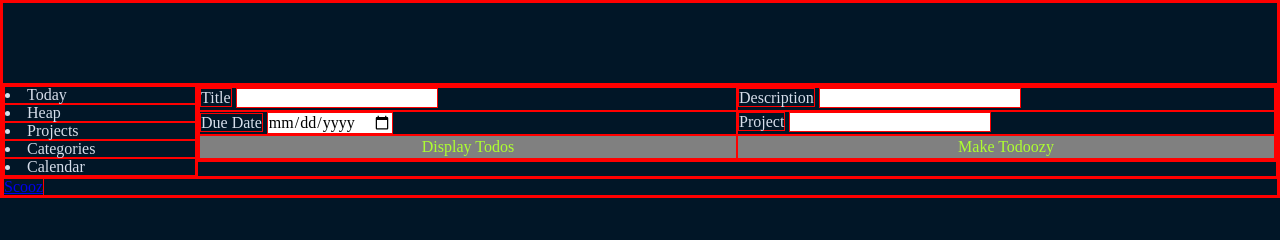
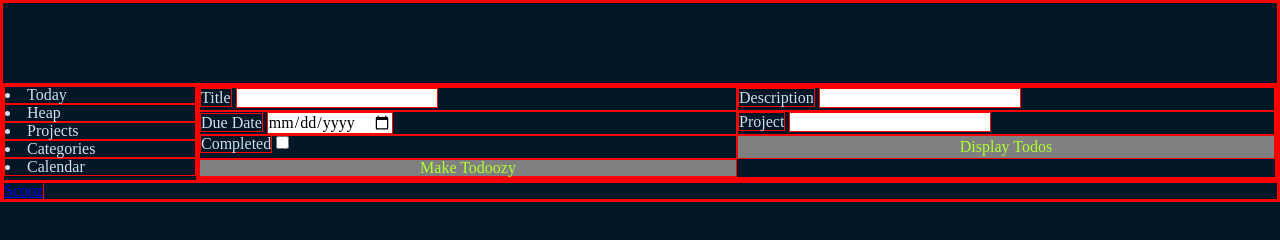
Before and after one commit to ZebraMilk/todoozy, a website built with webpack: page src/template.html in a window 1280 px wide. Built offline with nearby package versions, Linux system fonts and the light colour scheme.

```diff
--- a/src/template.html
+++ b/src/template.html
@@ -59,6 +59,15 @@
               name="todoozy"
             />
           </div>
+          <div class="todo-input">
+            <label for="completed" class="field-label">Completed</label>
+            <input
+              type="checkbox"
+              class="field-input"
+              id="completed"
+              name="todoozy"
+            />
+          </div>
         </form>
         <div class="todoozy-display" id="todoozy-display">
 
--- a/src/ui.js
+++ b/src/ui.js
@@ -9,6 +9,7 @@
 const todoDescription = document.getElementById("description");
 const todoDueDate = document.getElementById("due-date");
 const todoProject = document.getElementById("project");
+const todoCompleted = document.getElementById("completed");
 // function to store fields into a new todo object
 function captureFields(e) {
   e.preventDefault();
@@ -18,6 +19,7 @@
     description: todoDescription.value,
     dueDate: new Date(todoDueDate.value.split("-").join(", ")),
     project: todoProject.value,
+    completed: todoCompleted.value
   };
   console.table(newTodo);
   todoForm.reset();
```
Also changed, not shown: dist/index.html, dist/main.bundle.js.
